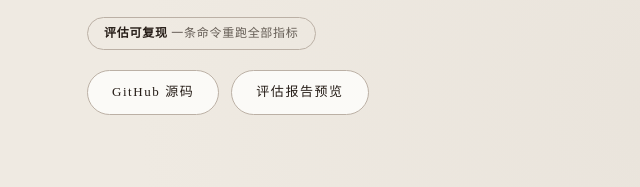
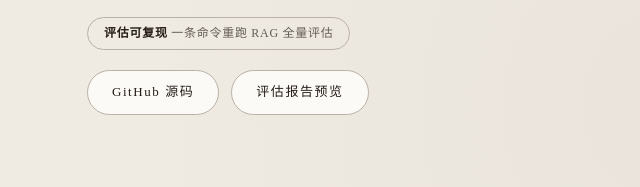
Before and after one commit to yilia928/cs-portfolio, a plain HTML site: page index.html in a window 1280 px wide. Shown: the part 254-441 px from the top of the page, 19-659 px from the left. Drawn offline with Linux system fonts and the light colour scheme.

Commit message:
措辞修正：一条命令重跑 RAG 全量评估

```diff
--- a/index.html
+++ b/index.html
@@ -290,7 +290,7 @@ details .a b{color:var(--ink)}
   <p class="h1-sub" data-page-node-id="N1M9vXWxIe0AD94rhdAbi0">一套数据驱动的客户经营体系——四个项目首尾相连，覆盖客户全生命周期：先用量化方法听见客户在问什么、痛在哪里；再建立指标体系识别流失风险；然后设计 90 天经营动作把风险管起来；最后用 AI 把高频问题自助化。每个项目都有可打开的报告、可复现的评估、可现场演示的产物。</p>
   <div class="badges" data-page-node-id="bA9BwzvTupKyOQJFpe7JNM">
 
-   <span data-page-node-id="0MJNC0g47PBKBJLZEMXWlb"><b data-page-node-id="Ok8yULG7TqDCdw0XyCOM7J">评估可复现</b> 一条命令重跑全部指标</span>
+   <span data-page-node-id="0MJNC0g47PBKBJLZEMXWlb"><b data-page-node-id="Ok8yULG7TqDCdw0XyCOM7J">评估可复现</b> 一条命令重跑 RAG 全量评估</span>
 
   </div>
   <div class="cta" data-page-node-id="FTfCdUkMIDafDNBng7xTXu">
```
